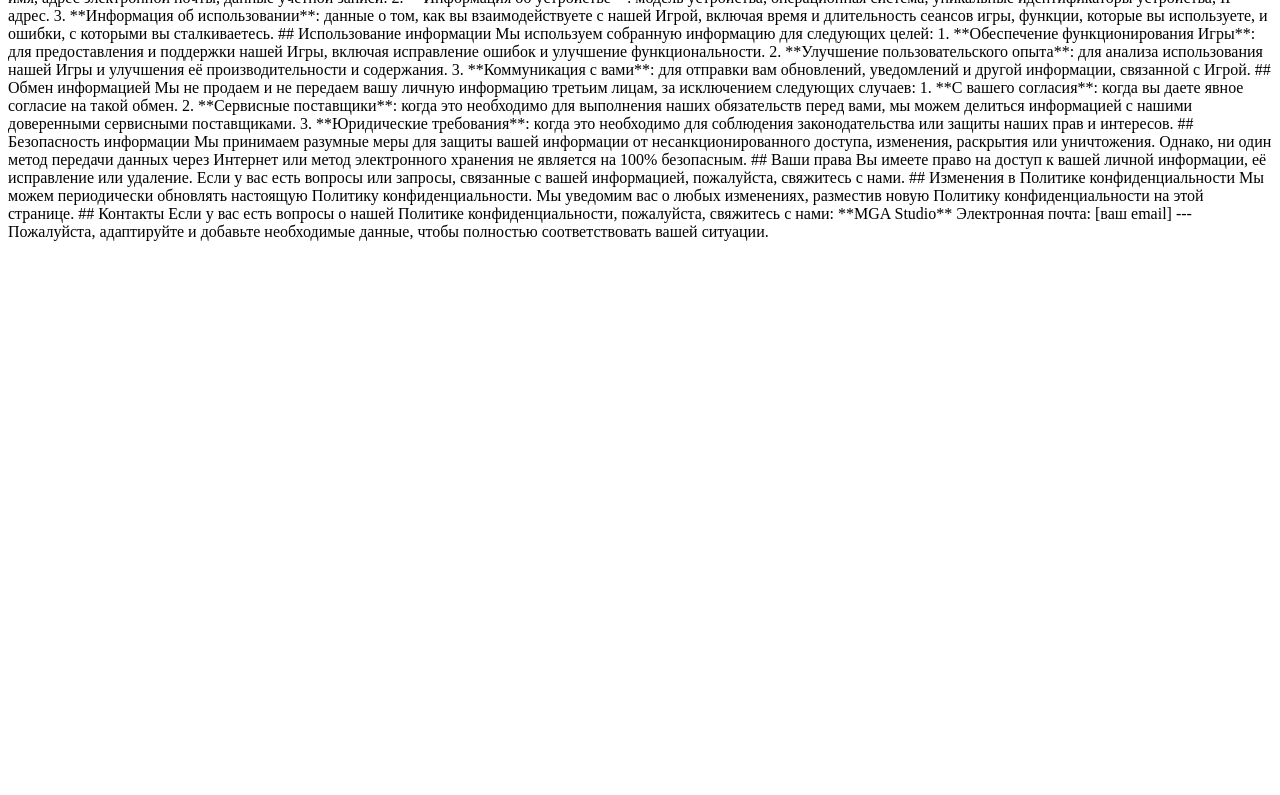
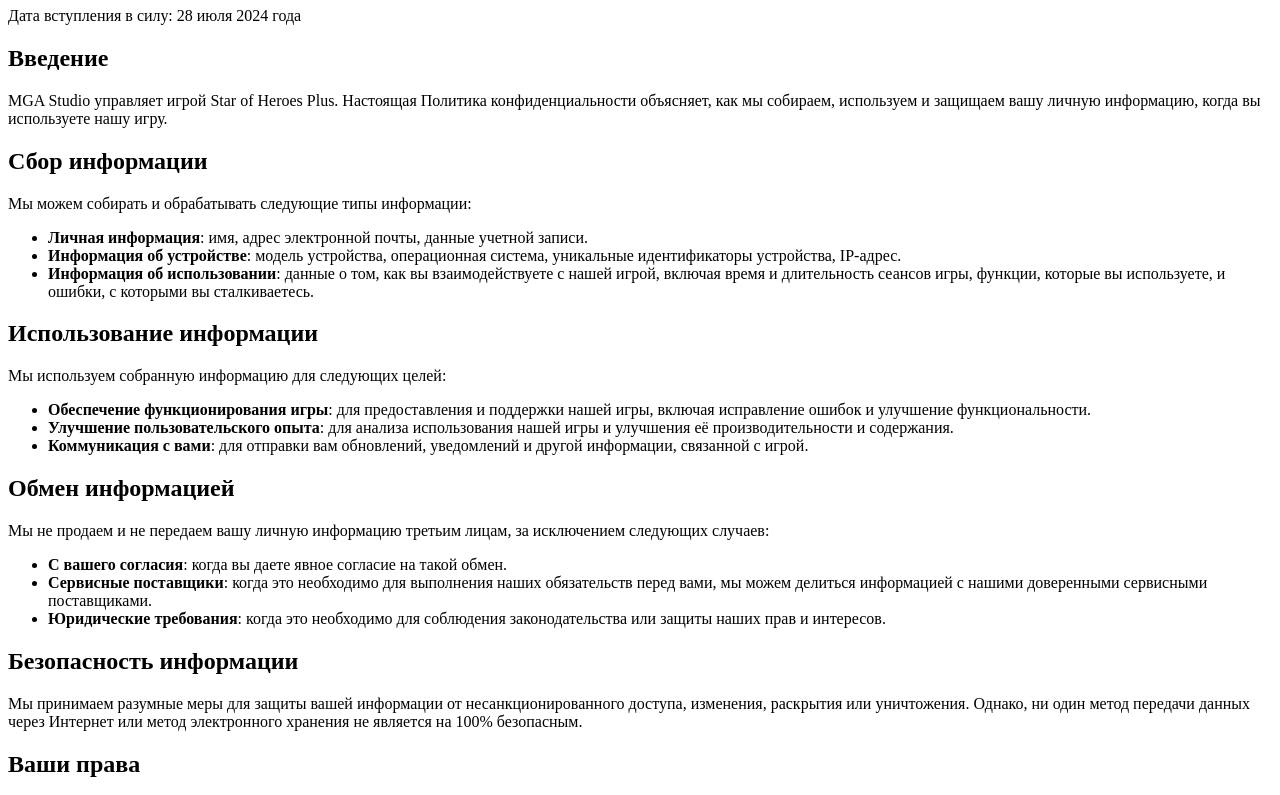
Before and after one commit to mga-time-studio/Star-of-heroes-plus-information-, a plain HTML site: page index.html in a window 1280 px wide. Shown: the part 73-868 px from the top of the page. Before the commit the page ends 800 px from the top, so only its background shows below. Drawn offline with Linux system fonts and the light colour scheme.

Commit message:
Update index.html

```diff
--- a/index.html
+++ b/index.html
@@ -1,58 +1,53 @@
-<p>Конечно, вот пример стандартной политики конфиденциальности для игры "Star of Heroes Plus" от компании MGA Studio:
+<!DOCTYPE html>
+<html lang="ru">
+<head>
+    <meta charset="UTF-8">
+    <meta name="viewport" content="width=device-width, initial-scale=1.0">
+    <title>Политика конфиденциальности - Star of Heroes Plus</title>
+</head>
+<body>
+    <h1>Политика конфиденциальности</h1>
+    <p>Дата вступления в силу: 28 июля 2024 года</p>
 
----
+    <h2>Введение</h2>
+    <p>MGA Studio управляет игрой Star of Heroes Plus. Настоящая Политика конфиденциальности объясняет, как мы собираем, используем и защищаем вашу личную информацию, когда вы используете нашу игру.</p>
 
-# Политика конфиденциальности
+    <h2>Сбор информации</h2>
+    <p>Мы можем собирать и обрабатывать следующие типы информации:</p>
+    <ul>
+        <li><strong>Личная информация</strong>: имя, адрес электронной почты, данные учетной записи.</li>
+        <li><strong>Информация об устройстве</strong>: модель устройства, операционная система, уникальные идентификаторы устройства, IP-адрес.</li>
+        <li><strong>Информация об использовании</strong>: данные о том, как вы взаимодействуете с нашей игрой, включая время и длительность сеансов игры, функции, которые вы используете, и ошибки, с которыми вы сталкиваетесь.</li>
+    </ul>
 
-Дата вступления в силу: 28 июля 2024 года
+    <h2>Использование информации</h2>
+    <p>Мы используем собранную информацию для следующих целей:</p>
+    <ul>
+        <li><strong>Обеспечение функционирования игры</strong>: для предоставления и поддержки нашей игры, включая исправление ошибок и улучшение функциональности.</li>
+        <li><strong>Улучшение пользовательского опыта</strong>: для анализа использования нашей игры и улучшения её производительности и содержания.</li>
+        <li><strong>Коммуникация с вами</strong>: для отправки вам обновлений, уведомлений и другой информации, связанной с игрой.</li>
+    </ul>
 
-## Введение
+    <h2>Обмен информацией</h2>
+    <p>Мы не продаем и не передаем вашу личную информацию третьим лицам, за исключением следующих случаев:</p>
+    <ul>
+        <li><strong>С вашего согласия</strong>: когда вы даете явное согласие на такой обмен.</li>
+        <li><strong>Сервисные поставщики</strong>: когда это необходимо для выполнения наших обязательств перед вами, мы можем делиться информацией с нашими доверенными сервисными поставщиками.</li>
+        <li><strong>Юридические требования</strong>: когда это необходимо для соблюдения законодательства или защиты наших прав и интересов.</li>
+    </ul>
 
-MGA Studio управляет игрой "Star of Heroes Plus". Настоящая Политика конфиденциальности объясняет, как мы собираем, используем и защищаем вашу личную информацию, когда вы используете нашу Игру.
+    <h2>Безопасность информации</h2>
+    <p>Мы принимаем разумные меры для защиты вашей информации от несанкционированного доступа, изменения, раскрытия или уничтожения. Однако, ни один метод передачи данных через Интернет или метод электронного хранения не является на 100% безопасным.</p>
 
-## Сбор информации
+    <h2>Ваши права</h2>
+    <p>Вы имеете право на доступ к вашей личной информации, её исправление или удаление. Если у вас есть вопросы или запросы, связанные с вашей информацией, пожалуйста, свяжитесь с нами.</p>
 
-Мы можем собирать и обрабатывать следующие типы информации:
+    <h2>Изменения в Политике конфиденциальности</h2>
+    <p>Мы можем периодически обновлять настоящую Политику конфиденциальности. Мы уведомим вас о любых изменениях, разместив новую Политику конфиденциальности на этой странице.</p>
 
-1. **Личная информация**: имя, адрес электронной почты, данные учетной записи.
-2. **Информация об устройстве**: модель устройства, операционная система, уникальные идентификаторы устройства, IP-адрес.
-3. **Информация об использовании**: данные о том, как вы взаимодействуете с нашей Игрой, включая время и длительность сеансов игры, функции, которые вы используете, и ошибки, с которыми вы сталкиваетесь.
-
-## Использование информации
-
-Мы используем собранную информацию для следующих целей:
-
-1. **Обеспечение функционирования Игры**: для предоставления и поддержки нашей Игры, включая исправление ошибок и улучшение функциональности.
-2. **Улучшение пользовательского опыта**: для анализа использования нашей Игры и улучшения её производительности и содержания.
-3. **Коммуникация с вами**: для отправки вам обновлений, уведомлений и другой информации, связанной с Игрой.
-
-## Обмен информацией
-
-Мы не продаем и не передаем вашу личную информацию третьим лицам, за исключением следующих случаев:
-
-1. **С вашего согласия**: когда вы даете явное согласие на такой обмен.
-2. **Сервисные поставщики**: когда это необходимо для выполнения наших обязательств перед вами, мы можем делиться информацией с нашими доверенными сервисными поставщиками.
-3. **Юридические требования**: когда это необходимо для соблюдения законодательства или защиты наших прав и интересов.
-
-## Безопасность информации
-
-Мы принимаем разумные меры для защиты вашей информации от несанкционированного доступа, изменения, раскрытия или уничтожения. Однако, ни один метод передачи данных через Интернет или метод электронного хранения не является на 100% безопасным.
-
-## Ваши права
-
-Вы имеете право на доступ к вашей личной информации, её исправление или удаление. Если у вас есть вопросы или запросы, связанные с вашей информацией, пожалуйста, свяжитесь с нами.
-
-## Изменения в Политике конфиденциальности
-
-Мы можем периодически обновлять настоящую Политику конфиденциальности. Мы уведомим вас о любых изменениях, разместив новую Политику конфиденциальности на этой странице.
-
-## Контакты
-
-Если у вас есть вопросы о нашей Политике конфиденциальности, пожалуйста, свяжитесь с нами:
-
-**MGA Studio**
-Электронная почта: [ваш email]
-
----
-
-Пожалуйста, адаптируйте и добавьте необходимые данные, чтобы полностью соответствовать вашей ситуации.</p>
+    <h2>Контакты</h2>
+    <p>Если у вас есть вопросы о нашей Политике конфиденциальности, пожалуйста, свяжитесь с нами:</p>
+    <p><strong>MGA Studio</strong><br>
+    Электронная почта: maxgamesapk@gmail.com</p>
+</body>
+</html>
```
